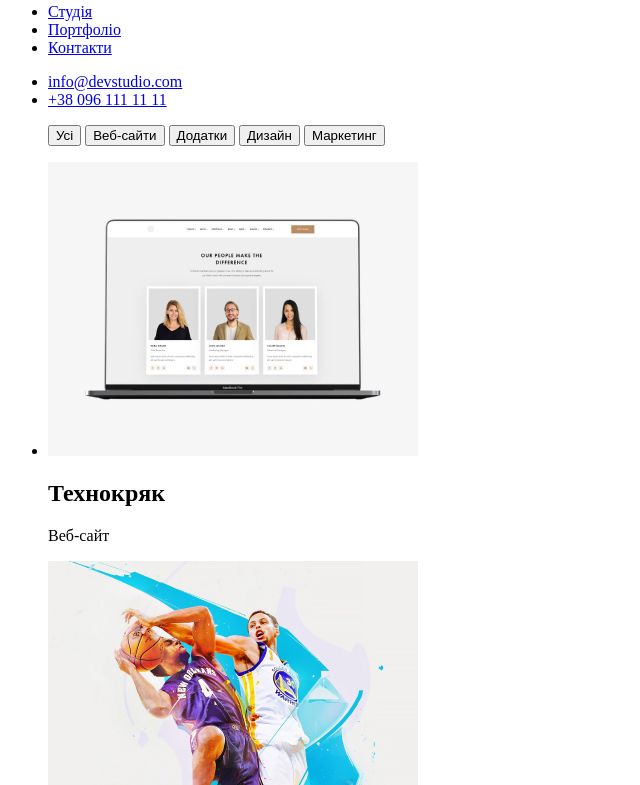
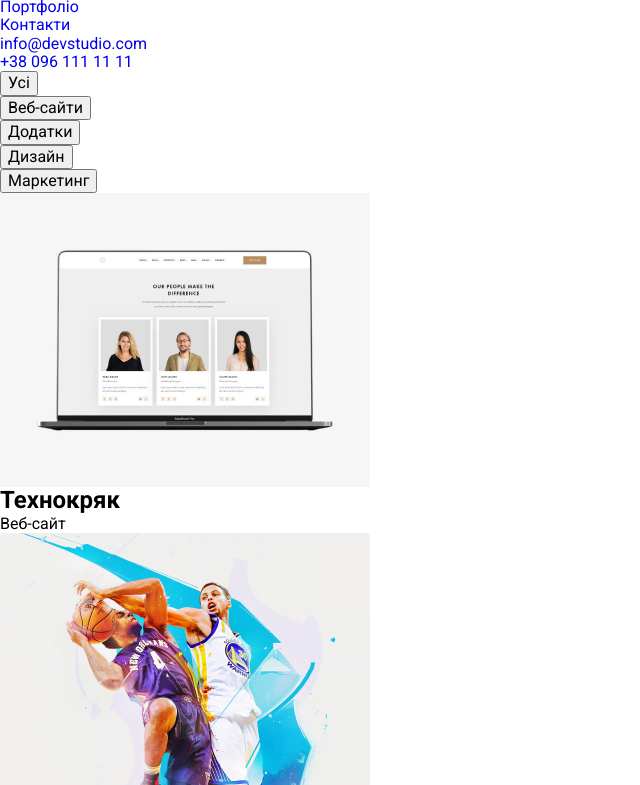
Before and after one commit to Andrew87n/Webstudio, a plain HTML site: page pages/portfolio.html in a window 1280 px wide. Shown: the part 39-824 px from the top of the page, without its empty margins (0-640 px from the left). Drawn offline with nearby package versions, Linux system fonts and the light colour scheme; files that its build step writes are made by us from their sources.

Commit message:
some changes

```diff
--- /dev/null
+++ b/CSS/reset.css
@@ -0,0 +1,17 @@
+a{
+    text-decoration: none;
+}
+
+img{
+    display: block;
+}
+
+h1,h2,h3,h4,h5,h6,p{
+    margin: 0;
+}
+
+ul{
+    margin: 0;
+    padding: 0;
+    list-style: none;
+}
--- a/CSS/style.css
+++ b/CSS/style.css
@@ -7,3 +7,11 @@
     --team-background-color:#F5F4FA;
     --footer-background-corol:#2F303A;
 }
+
+body{
+    font-family: "Roboto";
+}
+
+.header-logo{
+    font-family: "Raleway";
+}
--- a/pages/portfolio.html
+++ b/pages/portfolio.html
@@ -4,34 +4,36 @@
     <meta charset="UTF-8">
     <meta name="viewport" content="width=device-width, initial-scale=1.0">
     <title>Document</title>
+    <link rel="stylesheet" href="https://cdnjs.cloudflare.com/ajax/libs/modern-normalize/3.0.1/modern-normalize.min.css" integrity="sha512-q6WgHqiHlKyOqslT/lgBgodhd03Wp4BEqKeW6nNtlOY4quzyG3VoQKFrieaCeSnuVseNKRGpGeDU3qPmabCANg==" crossorigin="anonymous" referrerpolicy="no-referrer" />
     <link rel="preconnect" href="https://fonts.googleapis.com">
     <link rel="preconnect" href="https://fonts.gstatic.com" crossorigin>
     <link href="https://fonts.googleapis.com/css2?family=Raleway:ital,wght@0,100..900;1,100..900&family=Roboto:ital,wght@0,100;0,300;0,400;0,500;0,700;0,900;1,100;1,300;1,400;1,500;1,700;1,900&display=swap" rel="stylesheet">
-    <link rel="stylesheet" href="./css/style.css">
+    <link rel="stylesheet" href="../css/reset.css">
+    <link rel="stylesheet" href="../css/style.css">
 </head>
 <body>
-    <header>
-        <a href="../index.html" class="Web">WebStudio</a>
-        <nav>
-        <ul>
-            <li><a href="../index.html">Студія</a></li>
-            <li><a href="../pages/portfolio.html">Портфоліо</a></li>
-            <li><a href="#">Контакти</a></li>
+    <header class="header">
+        <a href="../index.html" class="header-logo">Web<span class="header-span">Studio</span></a>
+        <nav class="header-navigation">
+        <ul class="navigation-list">
+            <li class="navigation-item"><a href="../index.html" class="navigation-link">Студія</a></li>
+            <li class="navigation-item"><a href="../pages/portfolio.html" class="navigation-link">Портфоліо</a></li>
+            <li class="navigation-item"><a href="#" class="navigation-link">Контакти</a></li>
         </ul>
         </nav>
-        <ul>
-            <li><a href="mailto:info@devstudio.com">info@devstudio.com</a></li>
-            <li><a href="tel:+380961111111">+38 096 111 11 11</a></li>
+        <ul class="header-list">
+            <li class="list-addres"><a href="mailto:info@devstudio.com">info@devstudio.com</a></li>
+            <li class="list-addres"><a href="tel:+380961111111">+38 096 111 11 11</a></li>
         </ul>
         </header>
         <main>
-            <section>
-                <ul>
-                <button type="button">Усі</button>
-                <button type="button">Веб-сайти</button>
-                <button type="button">Додатки</button>
-                <button type="button">Дизайн</button>
-                <button type="button">Маркетинг</button>
+            <section class="card">
+                <ul class="button-list">
+                <li class="button-item"><button type="button" class="button-btn">Усі</button></li>
+                <li class="button-item"><button type="button" class="button-btn">Веб-сайти</button></li>
+                <li class="button-item"><button type="button" class="button-btn">Додатки</button></li>
+                <li class="button-item"><button type="button" class="button-btn">Дизайн</button></li>
+                <li class="button-item"><button type="button" class="button-btn">Маркетинг</button></li>
                 </ul>
             </section>
             <section>
```
Also changed, not shown: index.html (+21 -19 lines).
